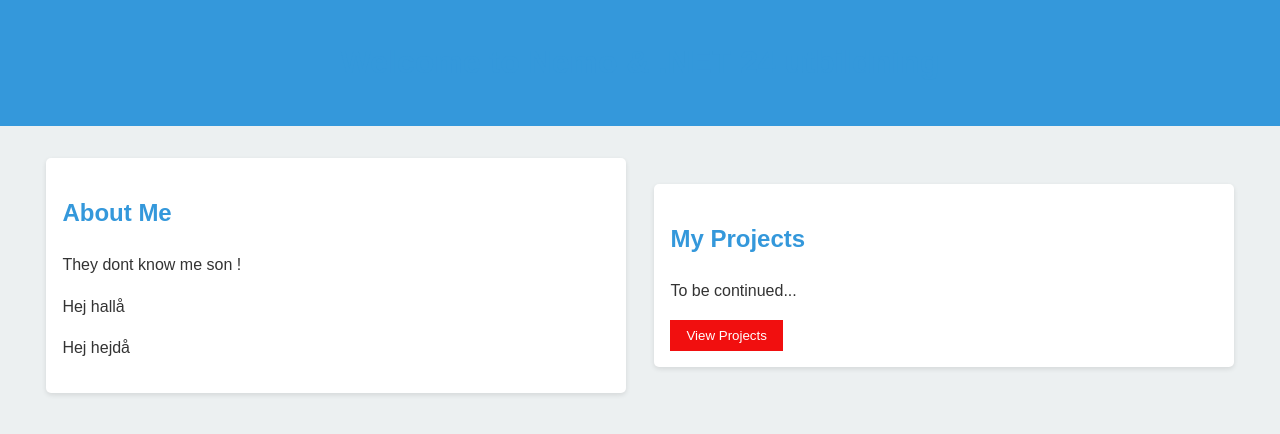
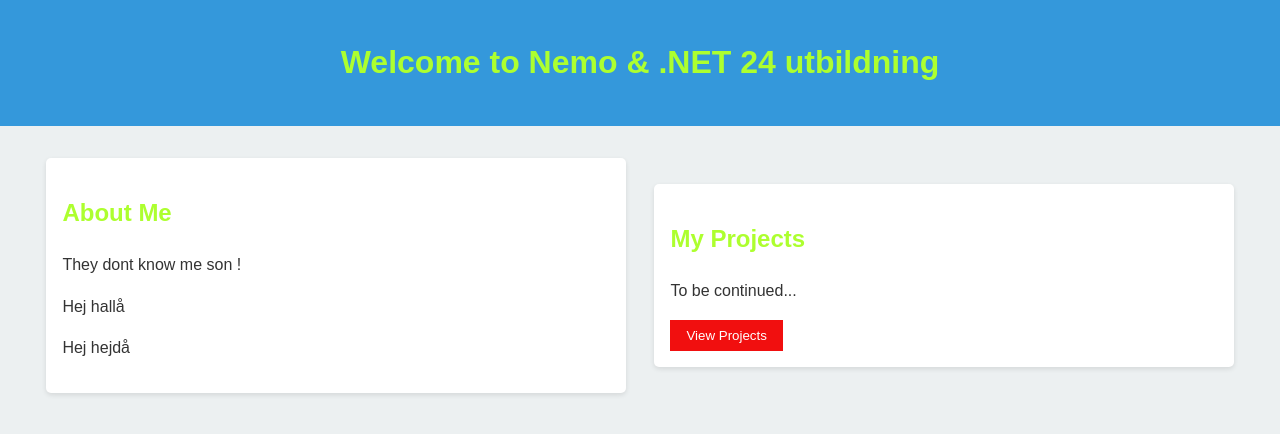
Before and after one commit to OscarSystemDeveloper/BestTeam, a plain HTML site: page index.html in a window 1280 px wide. Drawn offline with Linux system fonts and the light colour scheme.

Commit message:
Update index.html

```diff
--- a/index.html
+++ b/index.html
@@ -49,7 +49,7 @@
       h1,
       h2,
       h3 {
-        color: var(--primary-color);
+        color: greenyellow;
       }
 
       button {
```
